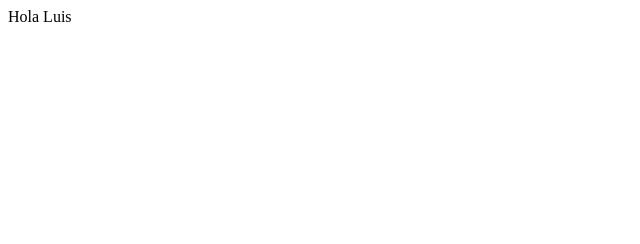
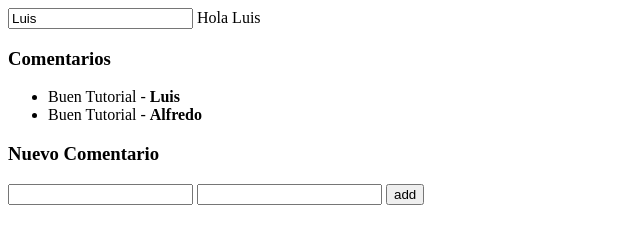
Before and after one commit to dehors/AngularJSCF, a website: page index.html in a window 1280 px wide. Shown: the whole page, without its empty margins (0-640 px from the left). Drawn offline with nearby package versions, Linux system fonts and the light colour scheme.

Commit message:
feat: Two way data binding & ng-model(ng-repeat,ngclick)

```diff
--- a/index.html
+++ b/index.html
@@ -7,6 +7,17 @@
 	<script src="js/controller.js"></script>
 </head>
 <body ng-controller="FirstController">
-{{ "Hola " + nombre }}
+	<input type="text" ng-model="nombre">
+	{{ "Hola " + nombre }}
+	<h3>Comentarios</h3>
+	<ul>
+		<li ng-repeat="comment in comentarios">
+			{{ comment.comentario }} - <strong>{{ comment.username }}</strong>
+		</li>
+	</ul>
+	<h3>Nuevo Comentario</h3>
+	<input type="text" ng-model="newcomment.comentario">
+	<input type="text" ng-model="newcomment.username">
+	<button ng-click="addComment()">add</button>
 </body>
 </html>
--- a/js/controller.js
+++ b/js/controller.js
@@ -2,4 +2,19 @@ var app = angular.module("MyFirstapp", []);
 
 app.controller("FirstController", function($scope){
 	$scope.nombre = "Luis";
+	$scope.newcomment = {};
+	$scope.comentarios = [
+	{
+		comentario: "Buen Tutorial",
+		username: "Luis"
+	},
+	{
+		comentario: "Buen Tutorial",
+		username: "Alfredo"
+	}
+	];
+	$scope.addComment = function(){
+		$scope.comentarios.push($scope.newcomment);
+		$scope.newcomment = {};
+	};
 });
```
